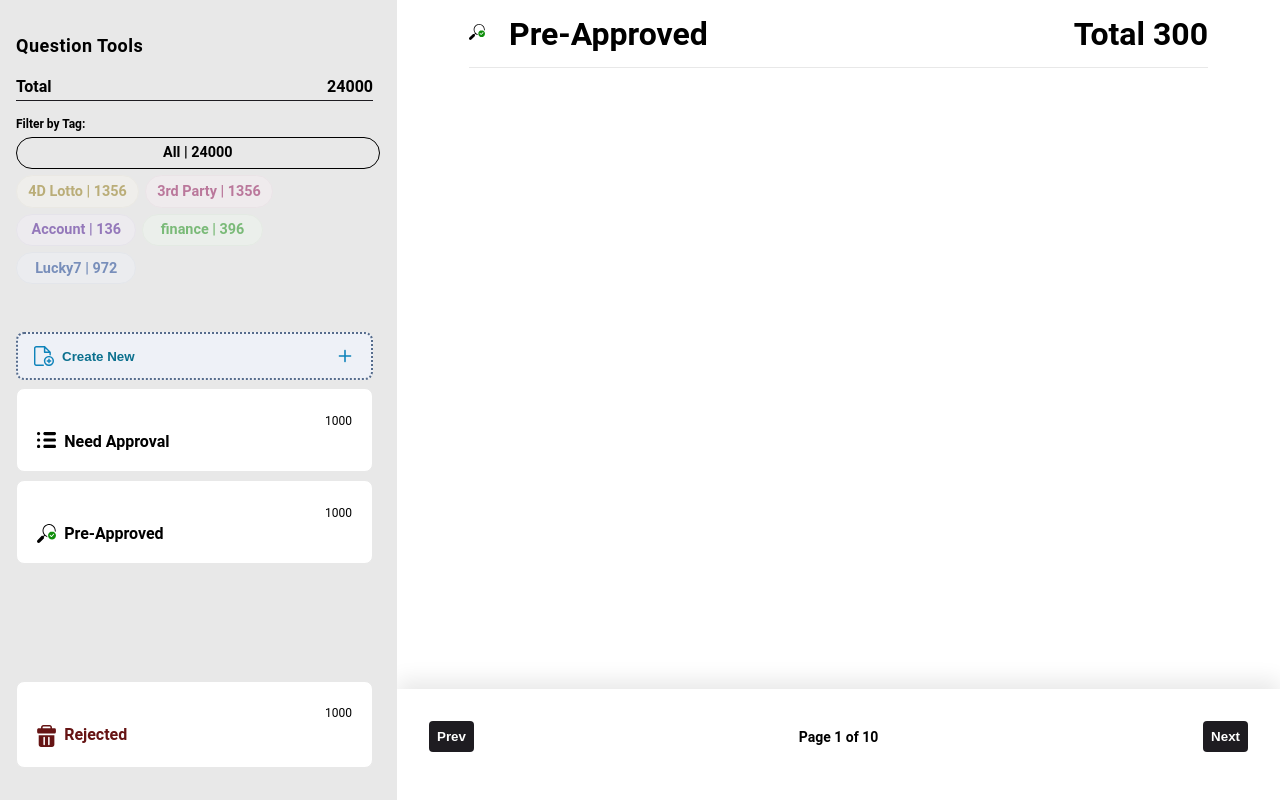
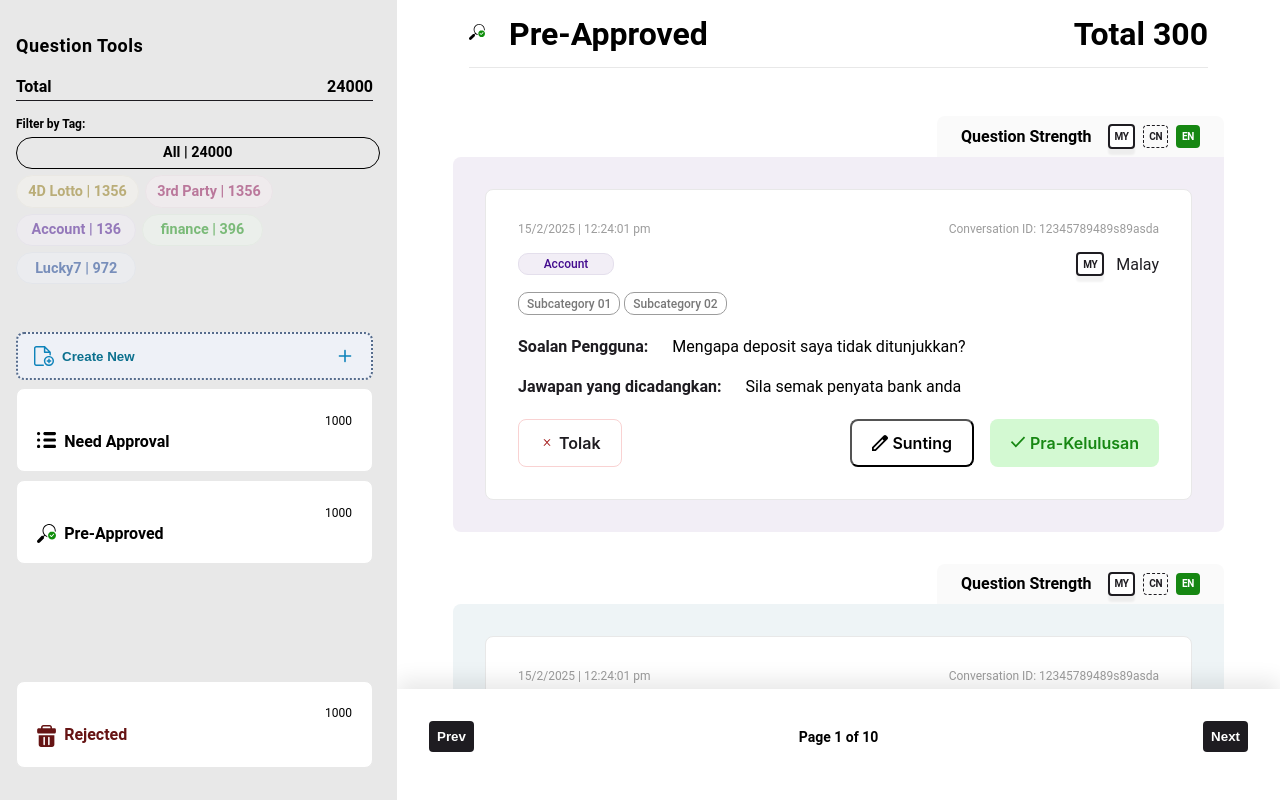
Before and after one commit to mjprod/admin-panel, a React (Create React App) app: page /newManager in a window 1280 px wide. Built offline with nearby package versions, Linux system fonts and the light colour scheme; no server answers.

Commit message:
added conversation cards to the new manager

```diff
--- a/src/pages/newManager/NewManager.module.css
+++ b/src/pages/newManager/NewManager.module.css
@@ -13,3 +13,24 @@
   padding: 0;
   background: rgb(255, 255, 255);
 }
+
+.question-group-scroll-container {
+  overflow-y: auto;
+  display: grid;
+  grid-template-columns: 1fr 1fr;
+  grid-template-rows: 0fr;
+  gap: 2rem;
+  margin-top: 3rem;
+  padding-left: 3.5rem;
+  padding-right: 3.5rem;
+}
+
+@media (max-width: 1700px) {
+  .question-group-scroll-container {
+    grid-template-columns: 1fr;
+  }
+}
+
+.question-group-scroll-container .question-group-container:last-of-type {
+  margin-bottom: 3rem;
+}
--- a/src/pages/newManager/NewManager.tsx
+++ b/src/pages/newManager/NewManager.tsx
@@ -2,15 +2,85 @@ import TopBar, { TopBarType } from "./components/topBar/TopBar";
 import Sidebar from "./components/Sidebar";
 import styles from "./NewManager.module.css";
 import BottomBar from "./components/bottomBar/BottomBar";
+import QuestionCard, {
+  QuestionCardProps,
+  QuestionCardStatus,
+} from "./components/QuestionCard";
+import { LanguageProps } from "../../components/language/Language";
 
 const NewManager = () => {
+  const languages: LanguageProps[] = [
+    {
+      lang: "MY",
+      isSolid: true,
+    },
+    {
+      lang: "CN",
+    },
+    {
+      lang: "EN",
+      isCompleted: true,
+    },
+  ];
+  const convs: QuestionCardProps[] = [
+    {
+      date: "15/2/2025",
+      time: "12:24:01 pm",
+      conversationId: "12345789489s89asda",
+      category: "Account",
+      languages: languages,
+      currentlang: {
+        lang: "MY",
+        langLabel: "Malay",
+        isSolid: true,
+      },
+      subcategories: ["Subcategory 01", "Subcategory 02"],
+      question: "Mengapa deposit saya tidak ditunjukkan?",
+      answer: "Sila semak penyata bank anda",
+      status: QuestionCardStatus.NeedApproval,
+    },
+    {
+      date: "15/2/2025",
+      time: "12:24:01 pm",
+      conversationId: "12345789489s89asda",
+      category: "Technology",
+      languages: languages,
+      currentlang: {
+        lang: "MY",
+        langLabel: "Malay",
+        isSolid: true,
+      },
+      subcategories: ["Subcategory 01", "Subcategory 02"],
+      question: "Mengapa deposit saya tidak ditunjukkan?",
+      answer: "Sila semak penyata bank anda",
+      status: QuestionCardStatus.NeedApproval,
+    },
+    {
+      date: "15/2/2025",
+      time: "12:24:01 pm",
+      conversationId: "12345789489s89asda",
+      category: "4D",
+      languages: languages,
+      currentlang: {
+        lang: "MY",
+        langLabel: "Malay",
+        isSolid: true,
+      },
+      subcategories: ["Subcategory 01", "Subcategory 02"],
+      question: "Mengapa deposit saya tidak ditunjukkan?",
+      answer: "Sila semak penyata bank anda",
+      status: QuestionCardStatus.NeedApproval,
+    },
+  ];
   return (
     <div className={styles["main-container"]}>
       <Sidebar />
       <main>
         <TopBar topBarType={TopBarType.PreApproved} total={300} />
         <div className={styles["question-group-scroll-container"]}>
-
+          {convs.map((con) => (
+            <QuestionCard {...con} />
+          ))}
         </div>
         <BottomBar totalPages={10} currentPage={1} />
       </main>
```
